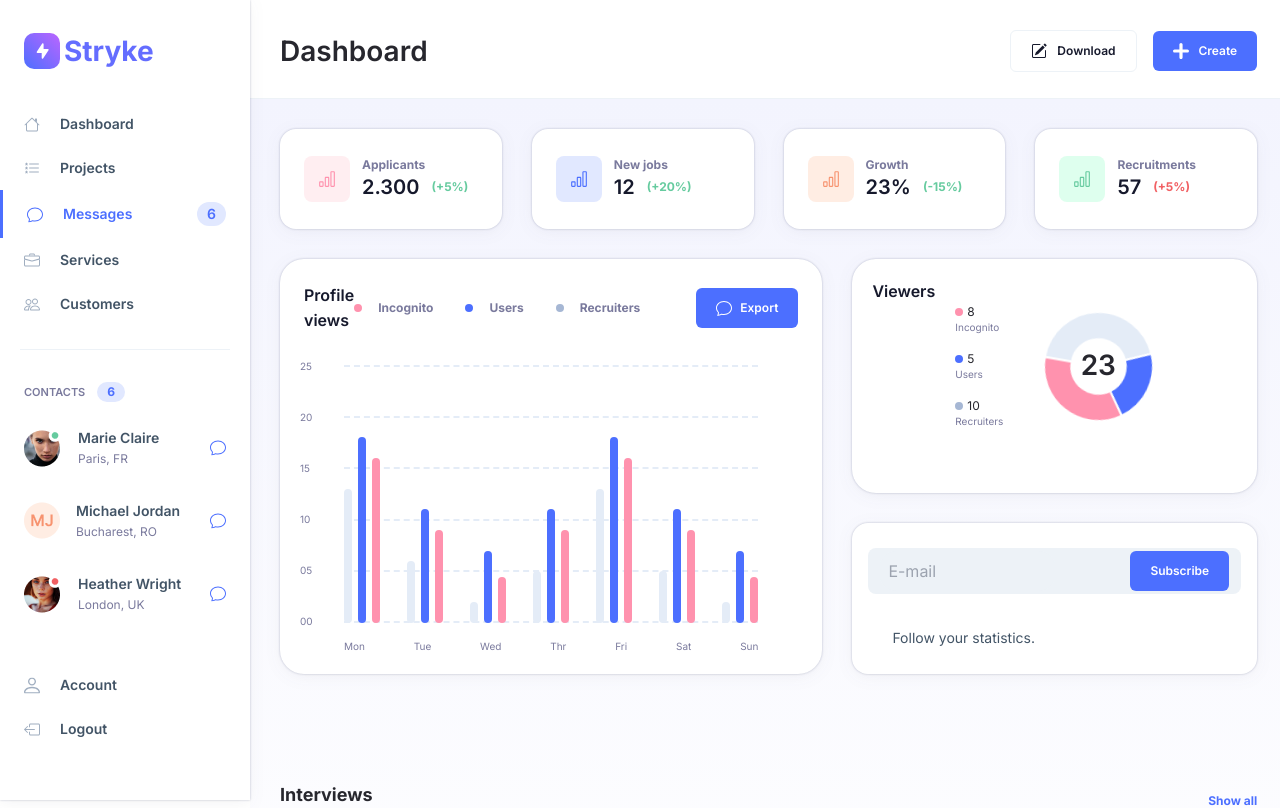
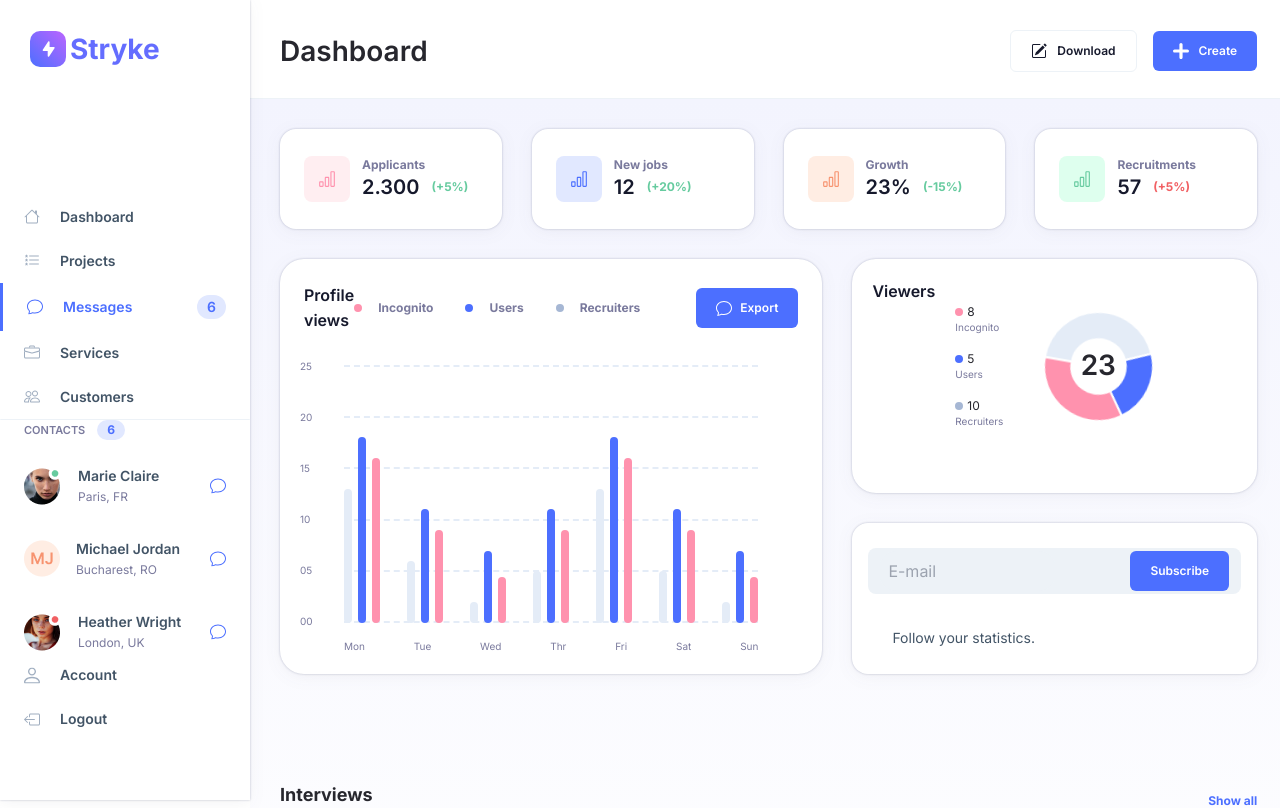
Before and after one commit to DevOluwatoyin/dashboard, a Next.js app: page /dashboard in a window 1280 px wide. Shown: the top 808 px of the page. Built offline with nearby package versions, Linux system fonts and the light colour scheme.

Commit message:
sidebar updates using flexbox

```diff
--- a/src/components/Contact.tsx
+++ b/src/components/Contact.tsx
@@ -4,7 +4,7 @@ import { contactsDetails } from "@/constants/contactsDetails";
 
 const Contact = () => {
   return (
-    <div className="top-24 relative">
+    <div className="top-24 ">
       <h5 className="flex items-center gap-3 pl-6">
         <span className="uppercase text-[11px] font-semibold text-gray-lighter">
           Contacts
--- a/src/components/Sidebar.tsx
+++ b/src/components/Sidebar.tsx
@@ -14,14 +14,16 @@ const Sidebar = () => {
     <div className="drop bg-white w-[250px] flex-shrink-0 text-center h-screen fixed">
       <Link
         href="/dashboard"
-        className="flex items-center gap-1 relative top-8 left-6 max-w-[200px]"
+        className="flex items-center gap-1 mt-[30px] ml-[30px] top-8 left-6 max-w-[200px]"
       >
         <Image src={purpleLogo} alt="stryke logo" />
         <span className="text-[28px] font-bold leading-[38px] text-[#646DFF]">
           Stryke
         </span>
       </Link>
-      <div className="flex flex-col w-full relative top-16 justify-between">
+      <div className="flex flex-col justify-center h-full">
+
+      <div className="flex flex-col w-full basis-0 top-16 justify-between">
         {sideLists.map((item) => (
           <Button
             key={item.id}
@@ -33,11 +35,11 @@ const Sidebar = () => {
         ))}
       </div>
 
-      <Image src={divider} alt="divider" className="relative -bottom-[70px]" />
+      <Image src={divider} alt="divider" className=" -bottom-[70px]" />
 
       <Contact />
 
-      <div className="relative -bottom-36 flex flex-col">
+      <div className=" -bottom-36 flex flex-col">
         <Button
           icon={user}
           text="Account"
@@ -50,6 +52,7 @@ const Sidebar = () => {
           buttonStyles="flex flex-between items-center px-6 py-3 gap-5 font-semibold text-sm text-gray-dark"
         />
       </div>
+      </div>
     </div>
   );
 };
```
